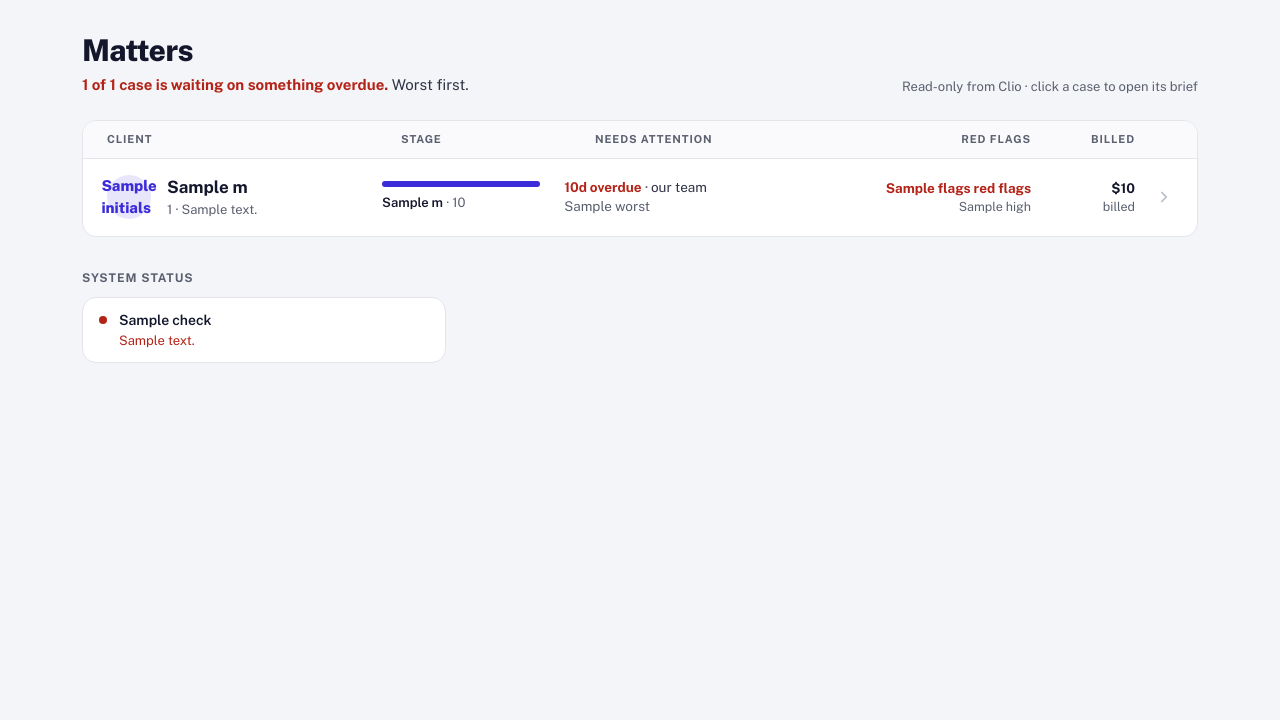
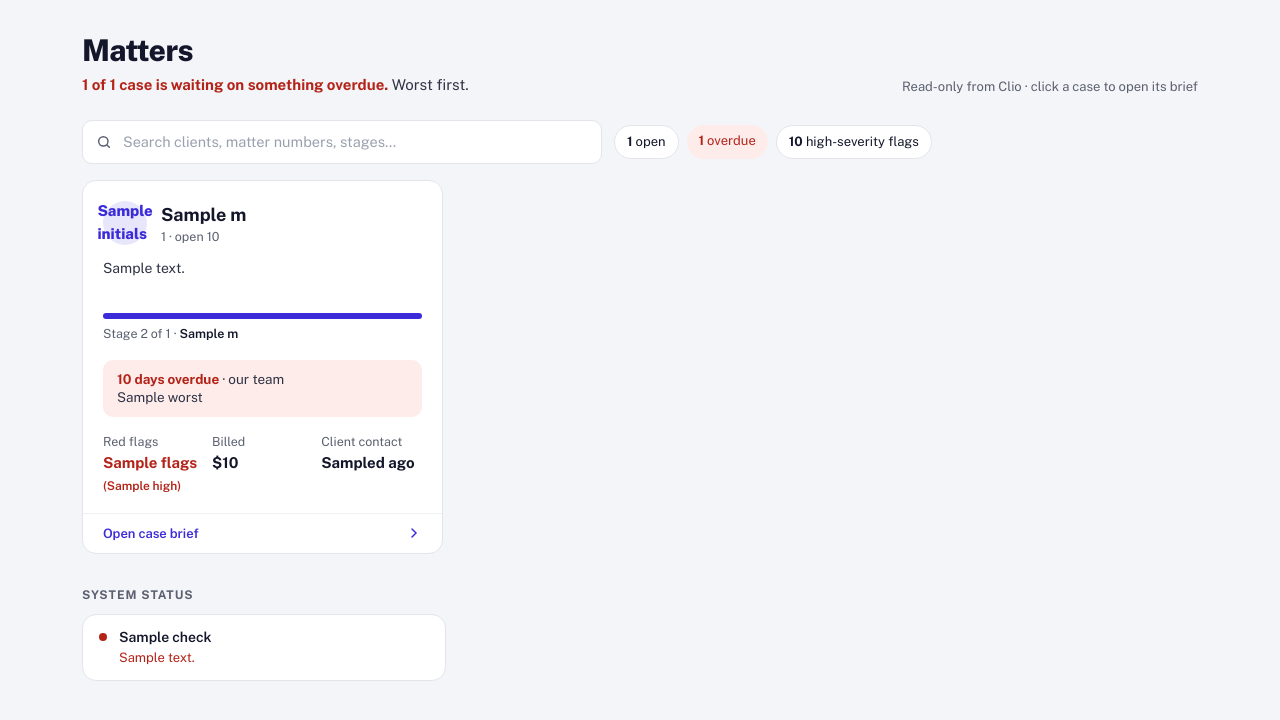
Before and after one commit to rsm-ytiwari/swans-hackathon-2026, a FastAPI app: template app/web/templates/home.html in a window 1280 px wide. Shown: the part 63-783 px from the top of the page. Run offline with FastAPI, Linux system fonts and the light colour scheme; the template is opened without the code that fills it: most values are stand-ins (such as "Sample title", 1, 10 or a date in 2020).

Commit message:
Matters as cards with search; case brief KPI tiles, calmer key dates, labelled 3-line story with highlighted biggest risk

```diff
--- a/app/web/templates/home.html
+++ b/app/web/templates/home.html
@@ -1,5 +1,6 @@
 {% extends "base.html" %}
-{% block title %}Matters · case brief{% endblock %}
+{% block title %}Matters · case brief<style>[x-cloak]{display:none!important} .clamp2{display:-webkit-box;-webkit-line-clamp:2;-webkit-box-orient:vertical;overflow:hidden}</style>
+{% endblock %}
 {% block body %}
 {# Matters list: one answer per case (stage, the worst overdue item, red flags), worst first. Same look as the
    firm view (prototype/target-design). Every value is computed from clio.db in app/web/main.py. #}
@@ -38,59 +39,69 @@
   </div>
 
   {% if cards %}
-  <div class="mt-6 bg-white border border-line rounded-card overflow-hidden">
-  <div class="hidden lg:grid gap-x-6 px-6 py-2.5 border-b border-line bg-[#FAFAFC] {{ lbl }} !text-[11px] lg:grid-cols-[minmax(0,1.35fr)_minmax(0,0.85fr)_minmax(0,1.6fr)_auto]">
-    <span>Client</span><span>Stage</span><span>Needs attention</span><span class="flex gap-5 justify-end"><span class="min-w-[92px] text-right">Red flags</span><span class="min-w-[84px] text-right">Billed</span><span class="w-[18px]"></span></span>
+  {% set keys = [] %}{% for c in cards %}{% set _ = keys.append((c.m.client_name ~ ' ' ~ c.m.display_number ~ ' ' ~ (c.summary or '') ~ ' ' ~ (c.m.stage_name or '')) | lower) %}{% endfor %}
+  <div x-data="{ q: '', keys: {{ keys | tojson | forceescape }} }">
+  {# Search: filters the cards in the browser (name, matter number, summary, stage). #}
+  <div class="mt-6 flex flex-wrap items-center gap-3">
+    <label class="relative flex-1 min-w-[260px] max-w-[520px]">
+      <svg class="absolute left-3.5 top-1/2 -translate-y-1/2 text-muted" width="16" height="16" viewBox="0 0 24 24" fill="none" stroke="currentColor" stroke-width="2.2" stroke-linecap="round"><circle cx="11" cy="11" r="7"/><path d="m20 20-3.5-3.5"/></svg>
+      <input x-model="q" type="search" placeholder="Search clients, matter numbers, stages…" aria-label="Search matters"
+        class="w-full rounded-[10px] border border-line bg-white pl-10 pr-3 py-2.5 text-[14.5px] placeholder:text-[#9AA0AE] focus:outline-none focus:border-brandline focus:ring-4 focus:ring-brandbg">
+    </label>
+    <div class="flex flex-wrap gap-2 text-[13px]">
+      <span class="rounded-full bg-white border border-line px-3 py-1.5"><strong>{{ cards | length }}</strong> open</span>
+      {% if blocked %}<span class="rounded-full bg-badbg text-bad px-3 py-1.5"><strong>{{ blocked | length }}</strong> overdue</span>{% endif %}
+      {% set high = cards | sum(attribute="flags_high") %}{% if high %}<span class="rounded-full bg-white border border-line px-3 py-1.5"><strong>{{ high }}</strong> high-severity flags</span>{% endif %}
+    </div>
   </div>
-  <ul class="divide-y divide-hair">
+
+  <ul class="mt-4 grid grid-cols-1 gap-4 md:grid-cols-2 xl:grid-cols-3">
     {% for c in cards %}
     {% set m = c.m %}
-    <li>
-      <a href="/m/{{ m.clio_id }}" class="group grid gap-x-6 gap-y-3 px-5 sm:px-6 py-4 hover:bg-[#FAFAFD] lg:grid-cols-[minmax(0,1.35fr)_minmax(0,0.85fr)_minmax(0,1.6fr)_auto] items-center">
-        {# who + what happened #}
-        <div class="flex items-center gap-4 min-w-0">
+    <li class="min-w-0" x-show="!q || $el.dataset.search.includes(q.toLowerCase().trim())"
+        data-search="{{ (m.client_name ~ ' ' ~ m.display_number ~ ' ' ~ (c.summary or '') ~ ' ' ~ (m.stage_name or '')) | lower }}">
+      <a href="/m/{{ m.clio_id }}" class="group h-full flex flex-col bg-white border border-line rounded-card hover:border-brandline hover:shadow-[0_6px_24px_-12px_rgba(59,43,217,.35)] transition">
+        <div class="px-5 pt-5 flex items-start gap-3.5">
           <div class="w-11 h-11 rounded-full bg-[#E8E6FB] text-brand flex items-center justify-center text-[15px] font-extrabold shrink-0">{{ c.initials }}</div>
-          <div class="min-w-0">
+          <div class="min-w-0 flex-1">
             <p class="flex items-center gap-2 min-w-0">
-              <span class="text-[17px] font-bold text-ink truncate group-hover:text-brand">{{ m.client_name }}</span>
-              {% if c.from_file %}<span class="shrink-0 rounded px-1.5 py-px text-[10.5px] font-bold tracking-wide bg-chip text-muted" title="Loaded from a Clio-shaped JSON file, not live Clio">FROM FILE</span>{% endif %}
+              <span class="text-[18px] font-bold text-ink truncate group-hover:text-brand">{{ m.client_name }}</span>
+              {% if c.from_file %}<span class="shrink-0 rounded px-1.5 py-px text-[10px] font-bold tracking-wide bg-chip text-muted" title="Loaded from a Clio-shaped JSON file, not live Clio">FROM FILE</span>{% endif %}
             </p>
-            <p class="text-[13px] text-muted truncate">{{ m.display_number }} · {{ c.summary }}</p>
+            <p class="text-[12.5px] text-muted">{{ m.display_number }}{% if c.age %} · open {{ c.age }}{% endif %}</p>
           </div>
         </div>
-        {# where it stands #}
-        <div class="min-w-0">
+        <p class="px-5 mt-3 text-[14px] leading-snug text-body clamp2 min-h-[2.75em]">{{ c.summary }}</p>
+
+        <div class="px-5 mt-4">
           <div class="flex gap-[3px]">
             {% for s in c.stages %}<span class="h-1.5 flex-1 rounded-full {{ 'bg-brand' if c.stage_index is not none and loop.index0 <= c.stage_index else 'bg-line' }}" title="{{ s }}"></span>{% endfor %}
           </div>
-          <p class="mt-1.5 text-[13px] text-muted"><span class="font-semibold text-ink">{{ m.stage_name or "No stage" }}</span>{% if c.age %} · {{ c.age }}{% endif %}</p>
+          <p class="mt-1.5 text-[12.5px] text-muted">{% if c.stage_index is not none %}Stage {{ c.stage_index + 1 }} of {{ c.stages | length }} · {% endif %}<span class="font-semibold text-ink">{{ m.stage_name or "No stage" }}</span></p>
         </div>
-        {# what needs attention #}
-        <div class="min-w-0 text-[13.5px] leading-snug">
+
+        <div class="mx-5 mt-4 rounded-[10px] px-3.5 py-2.5 text-[13.5px] leading-snug {{ 'bg-badbg' if c.worst else 'bg-okbg' }}">
           {% if c.worst %}
-          <p class="truncate"><span class="font-bold text-bad">{{ c.worst.days }}d overdue</span>
-            <span class="text-body">· {{ "waiting on " ~ (c.worst.who | short_name) if c.worst.blocked else "our team" }}</span></p>
-          <p class="text-muted truncate">{{ c.worst.label }}</p>
-          {% elif c.open %}<p class="text-ok font-semibold">Nothing overdue</p><p class="text-muted">{{ c.open }} open task{{ "" if c.open == 1 else "s" }}</p>
-          {% else %}<p class="text-muted">No open tasks</p>{% endif %}
+          <p class="font-bold text-bad">{{ c.worst.days }} days overdue <span class="font-normal text-body">· {{ "waiting on " ~ (c.worst.who | short_name) if c.worst.blocked else "our team" }}</span></p>
+          <p class="text-body truncate" title="{{ c.worst.label }}">{{ c.worst.label }}</p>
+          {% elif c.open %}<p class="font-bold text-ok">Nothing overdue</p><p class="text-body">{{ c.open }} open task{{ "" if c.open == 1 else "s" }}</p>
+          {% else %}<p class="font-bold text-ok">Nothing overdue</p><p class="text-body">No open tasks</p>{% endif %}
         </div>
-        {# red flags + money #}
-        <div class="flex items-center gap-5 lg:justify-end">
-          <div class="text-right min-w-[92px]">
-            {% if c.flags %}<p class="text-[13.5px] font-bold {{ 'text-bad' if c.flags_high else 'text-warn' }}">{{ c.flags }} red flag{{ "" if c.flags == 1 else "s" }}</p>
-            <p class="text-[12.5px] text-muted">{{ c.flags_high }} high</p>
-            {% else %}<p class="text-[13.5px] text-muted">No red flags</p>{% endif %}
-          </div>
-          <div class="text-right min-w-[84px] hidden sm:block">
-            <p class="text-[13.5px] font-bold text-ink">{{ c.billed | kmoney if c.billed else "—" }}</p>
-            <p class="text-[12.5px] text-muted">{{ "billed" if c.billed else "no charges" }}</p>
-          </div>
-          <svg class="text-[#B8BCC8] group-hover:text-brand shrink-0" width="18" height="18" viewBox="0 0 24 24" fill="none" stroke="currentColor" stroke-width="2.2" stroke-linecap="round"><path d="m9 6 6 6-6 6"/></svg>
+
+        <div class="mt-auto px-5 pt-4 pb-4 grid grid-cols-3 gap-2 text-[12.5px]">
+          <div><p class="text-muted">Red flags</p><p class="text-[15px] font-bold {{ 'text-bad' if c.flags_high else ('text-warn' if c.flags else 'text-ink') }}">{{ c.flags }}{% if c.flags_high %} <span class="text-[12px] font-semibold">({{ c.flags_high }} high)</span>{% endif %}</p></div>
+          <div><p class="text-muted">Billed</p><p class="text-[15px] font-bold">{{ c.billed | kmoney if c.billed else "—" }}</p></div>
+          <div><p class="text-muted">Client contact</p><p class="text-[15px] font-bold {{ 'text-bad' if c.contact_days is not none and c.contact_days > 30 }}">{{ (c.contact_days ~ "d ago") if c.contact_days is not none else "—" }}</p></div>
+        </div>
+        <div class="border-t border-hair px-5 py-2.5 flex items-center justify-between text-[13px] font-semibold text-brand">
+          <span>Open case brief</span>
+          <svg class="group-hover:translate-x-0.5 transition-transform" width="16" height="16" viewBox="0 0 24 24" fill="none" stroke="currentColor" stroke-width="2.2" stroke-linecap="round"><path d="m9 6 6 6-6 6"/></svg>
         </div>
       </a>
     </li>
     {% endfor %}
   </ul>
+  <p x-show="q && !keys.some(k => k.includes(q.toLowerCase().trim()))" x-cloak class="mt-6 text-center text-[14px] text-muted">No case matches “<span x-text="q"></span>”.</p>
   </div>
   {% else %}
   <div class="mt-6 bg-white border border-dashed border-[#C9CCD6] rounded-card p-8 text-center">
@@ -112,4 +123,5 @@
     </ul>
   </section>
 </main>
+<style>[x-cloak]{display:none!important} .clamp2{display:-webkit-box;-webkit-line-clamp:2;-webkit-box-orient:vertical;overflow:hidden}</style>
 {% endblock %}
```
Also changed, not shown: app/web/templates/firm/index.html (+33 -14 lines).
